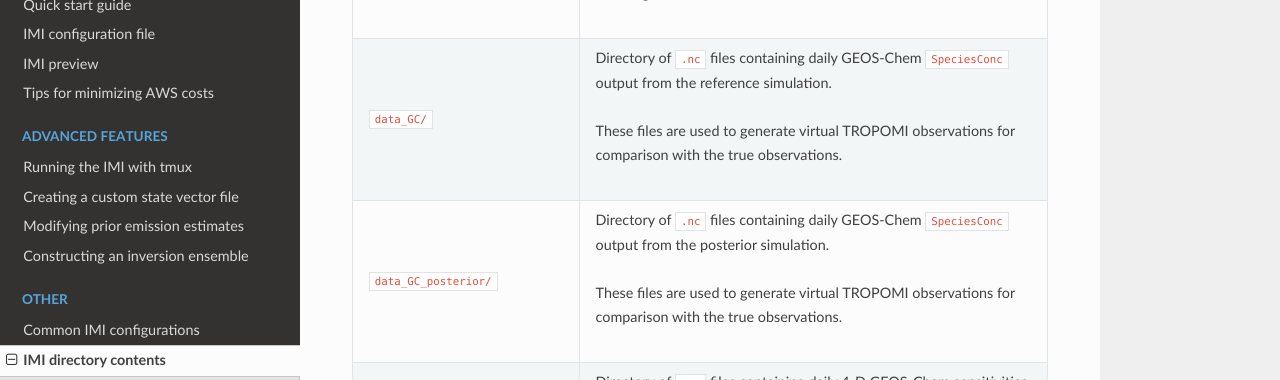
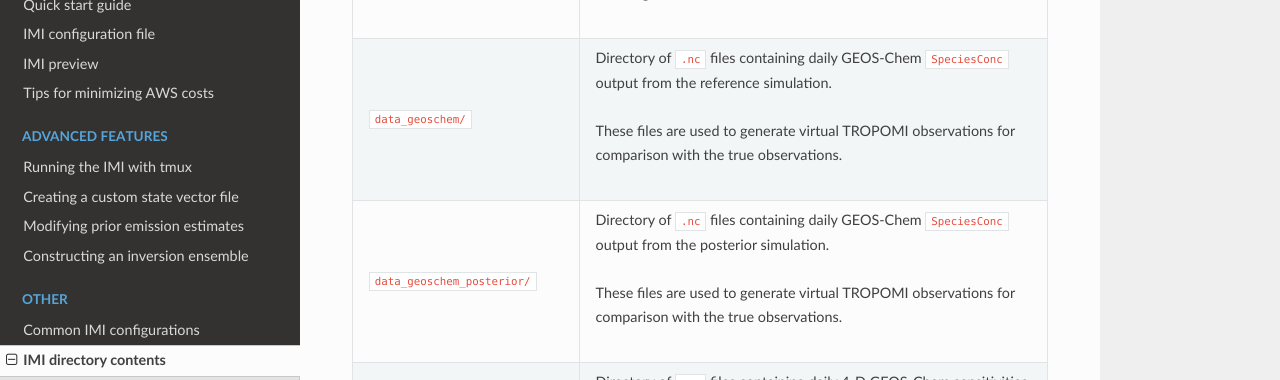
Before and after one commit to geoschem/integrated_methane_inversion, a Sphinx documentation site: the page built from docs/source/other/listing-directory-contents.rst, in a window 1280 px wide and 900 px high, scrolled down 857 px. Shown: the part 147-527 px from the top of the window. Built offline with Sphinx 7.4.7 and the Read the Docs theme 2.0.0, drawn with Linux system fonts in a browser that asks for light colours.

Commit message:
rename data_GC directory to data_geoschem, data_GC_posterior to data_geoschem_posterior

```diff
--- a/docs/source/other/listing-directory-contents.rst
+++ b/docs/source/other/listing-directory-contents.rst
@@ -34,11 +34,11 @@ the following items in the inversion directory after completing an inversion:
        | for each TROPOMI orbit relevant to the inversion.
        |
        | All quantities have been "converted" to 1D fields indexed by latitude and longitude.
-   * - ``data_GC/``
+   * - ``data_geoschem/``
      - | Directory of ``.nc`` files containing daily GEOS-Chem ``SpeciesConc`` output from the reference simulation.
        |
        | These files are used to generate virtual TROPOMI observations for comparison with the true observations.
-   * - ``data_GC_posterior/``
+   * - ``data_geoschem_posterior/``
      - | Directory of ``.nc`` files containing daily GEOS-Chem ``SpeciesConc`` output from the posterior simulation.
        |
        | These files are used to generate virtual TROPOMI observations for comparison with the true observations.
```
Also changed, not shown: 4 other files.
